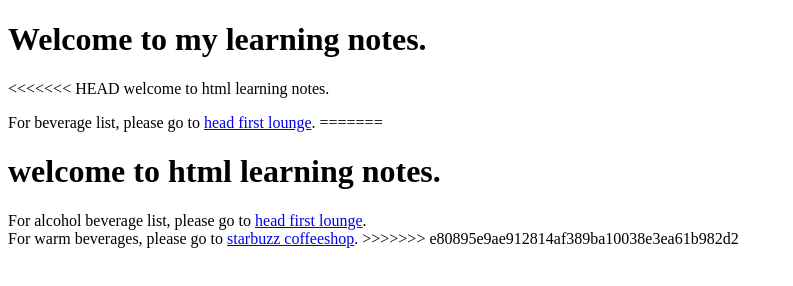
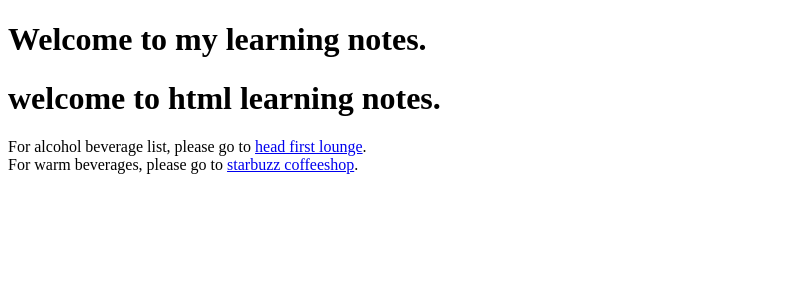
Before and after one commit to yue2/html_learning, a plain HTML site: page index.html in a window 1280 px wide. Shown: the whole page, without its empty margins (0-793 px from the left). Drawn offline with Linux system fonts and the light colour scheme.

Commit message:
add starbuzz link in homepage

```diff
--- a/index.html
+++ b/index.html
@@ -6,16 +6,10 @@
   </head>
   <h1>Welcome to my learning notes.</h1>
   <body>
-<<<<<<< HEAD
-    welcome to html learning notes.
-    <p> For beverage list, please go to <a href="lounge/lounge.html"> head first lounge</a>.
-
-=======
     <h1>welcome to html learning notes.</h1>
     <p> For alcohol beverage list, please go to <a href="lounge/lounge.html"> head first lounge</a>.
       <br>
       For warm beverages, please go to <a href="starbuzz">starbuzz coffeeshop</a>.
->>>>>>> e80895e9ae912814af389ba10038e3ea61b982d2
     </p>
 
   </body>
```
